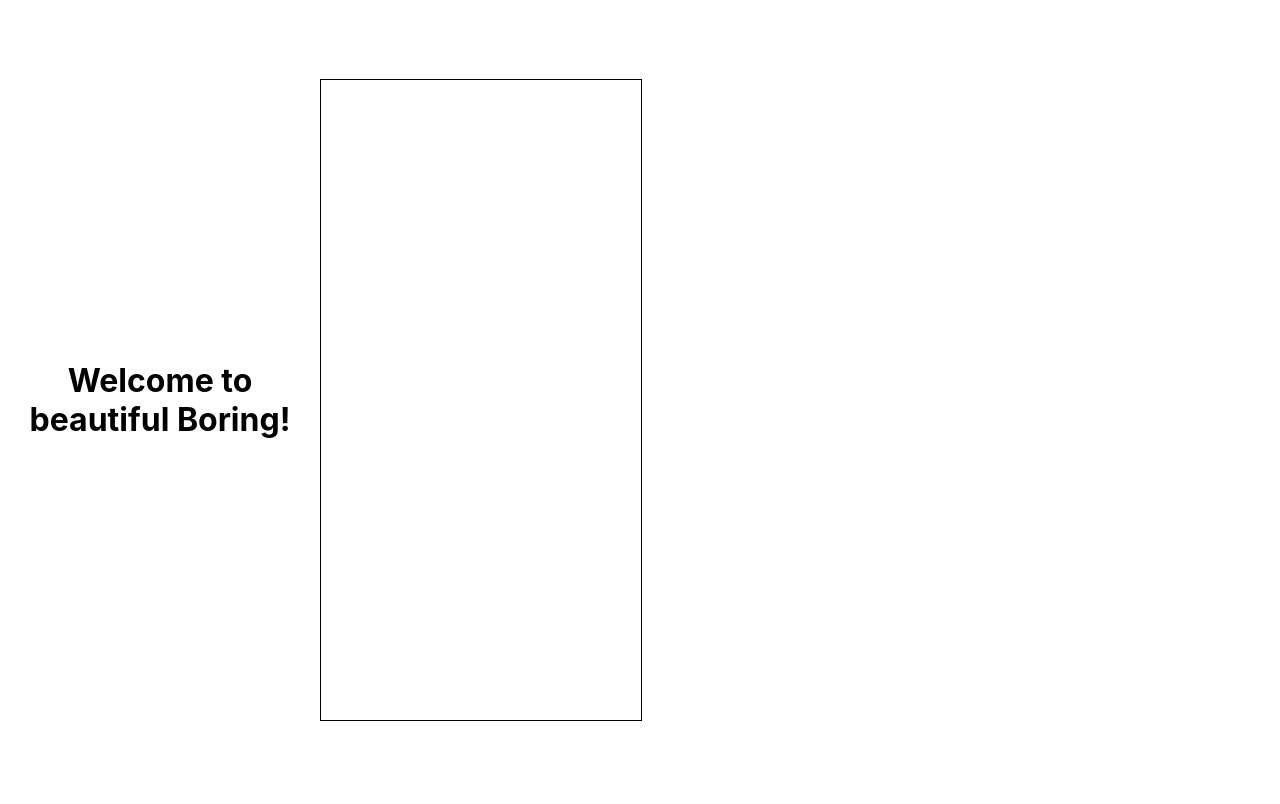
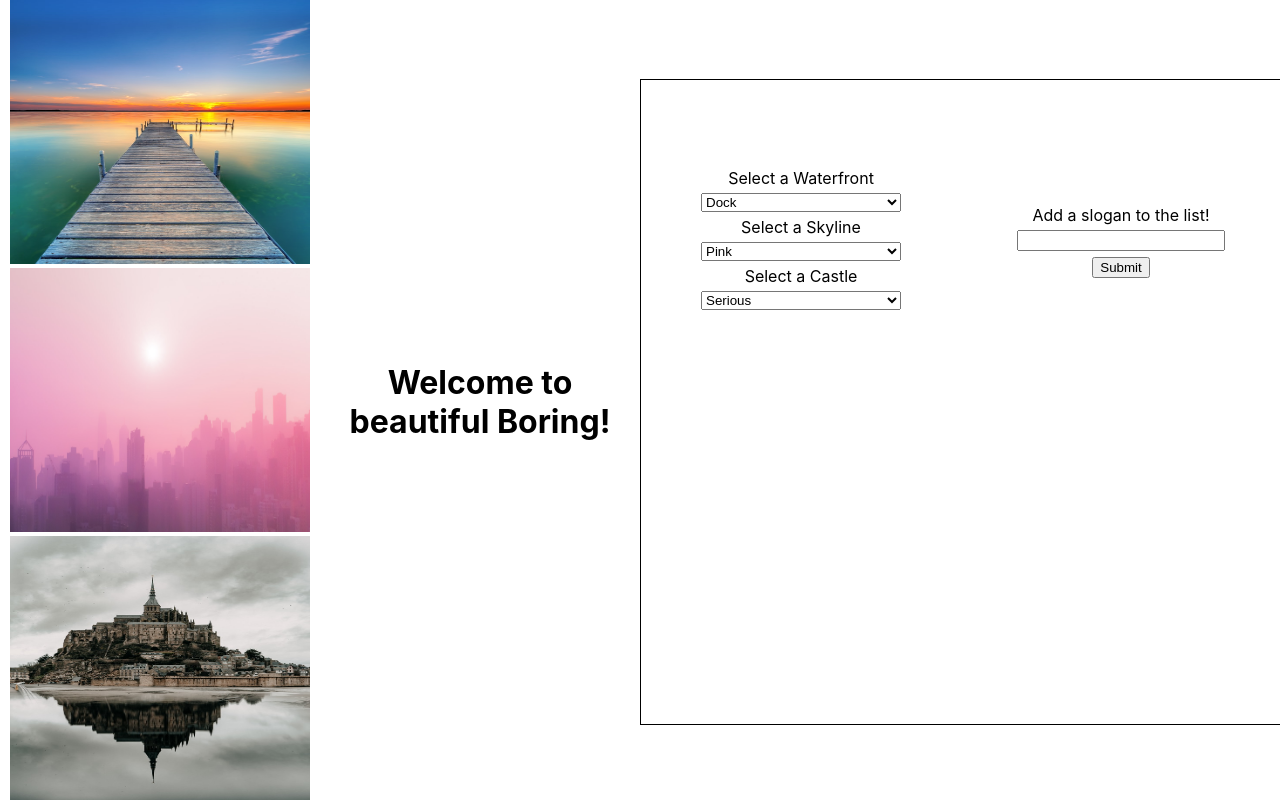
Before and after one commit to Cliffmax85/city-builder-react-hb, a React (Create React App) app: page / in a window 1280 px wide. Built offline with nearby package versions, Linux system fonts and the light colour scheme.

Commit message:
added waterfront.js

```diff
--- a/src/App.js
+++ b/src/App.js
@@ -22,6 +22,10 @@
   return (
     <div className="App">
       {/* here, the City component takes in skylineId, waterfrontId, castleId as props. It'll use those ids to render pictures correctly. */}
+      <City
+        waterfrontId={waterfrontId}
+        skylineId={skylineId}
+        castleId={castleId} />
       <h1>
         {/* dynamically update the city name here using state */}
         Welcome to beautiful {cityName}!
@@ -34,8 +38,12 @@
 
           In each Dropdown, pass as props the state handler functions defined above, so that these child components can manipulate parent state
           */}
+          <WaterfrontDropdown setWaterfrontId={setWaterfrontId} />
+          <SkylineDropdown setSkylineId={setSkylineId} />
+          <CastleDropdown setCastleId={setCastleId} />
         </section>
         {/* here, the SloganForm component takes in the setSlogans state handler function and the slogans array that live in state */}
+        <SloganForm slogans={slogans} setSlogans={setSlogans} />
         {/* here, the SloganList component takes the array of slogans that lives in state */}
 
       </div>
--- a/src/SloganList.js
+++ b/src/SloganList.js
@@ -6,6 +6,12 @@
       <h2>Your slogans:</h2>
       {/* This kind of component should be familiar by now. It takes in (as props) an array of slogans */}
       {/* Then map over those slogans and for each slogan, render a Slogan component. Supply a key and a slogan as props to each Slogan component */}
+      <ul className='slogans-list'>
+        {
+
+        }
+
+      </ul>
     </section>
   );
 }
--- a/src/WaterfrontDropdown.js
+++ b/src/WaterfrontDropdown.js
@@ -1,16 +1,21 @@
 import React from 'react';
 
-export default function WaterfrontDropdown(props) {
+export default function WaterfrontDropdown({ setWaterfrontId }) {
+  {/* this component should have a prop called setWaterfront, which is a function */}
+
+  function handleChange(e) {
+    {/* on change, this component should use e.target.value to pass the correct id to the setWaterfront function */}
+    setWaterfrontId(e.target.value);
+  }
   return (
     <div>
       Select a Waterfront
-      {/* this component should have a prop called setWaterfront, which is a function */}
-      {/* on change, this component should use e.target.value to pass the correct id to the setWaterfront function */}
+
       {/* note that the options will need value properties (1, 2, or 3) that correspond to the photo filenames in the public directory */}
-      <select>
-        <option>Dock</option>
-        <option>Sunset</option>
-        <option>Boats</option>
+      <select onChange={handleChange}>
+        <option value='1'>Dock</option>
+        <option value='2'>Sunset</option>
+        <option value='3'>Boats</option>
       </select>
     </div>
   );
```
Also changed, not shown: 1 other file (tests, documents, lock files or other folders).
